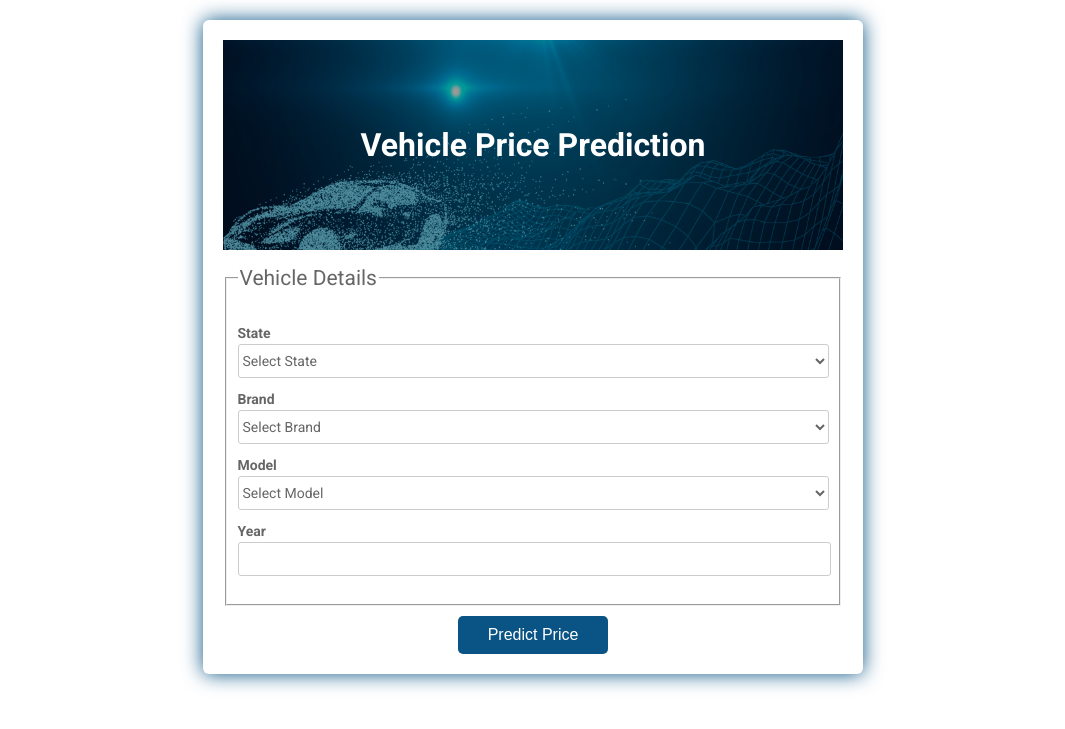
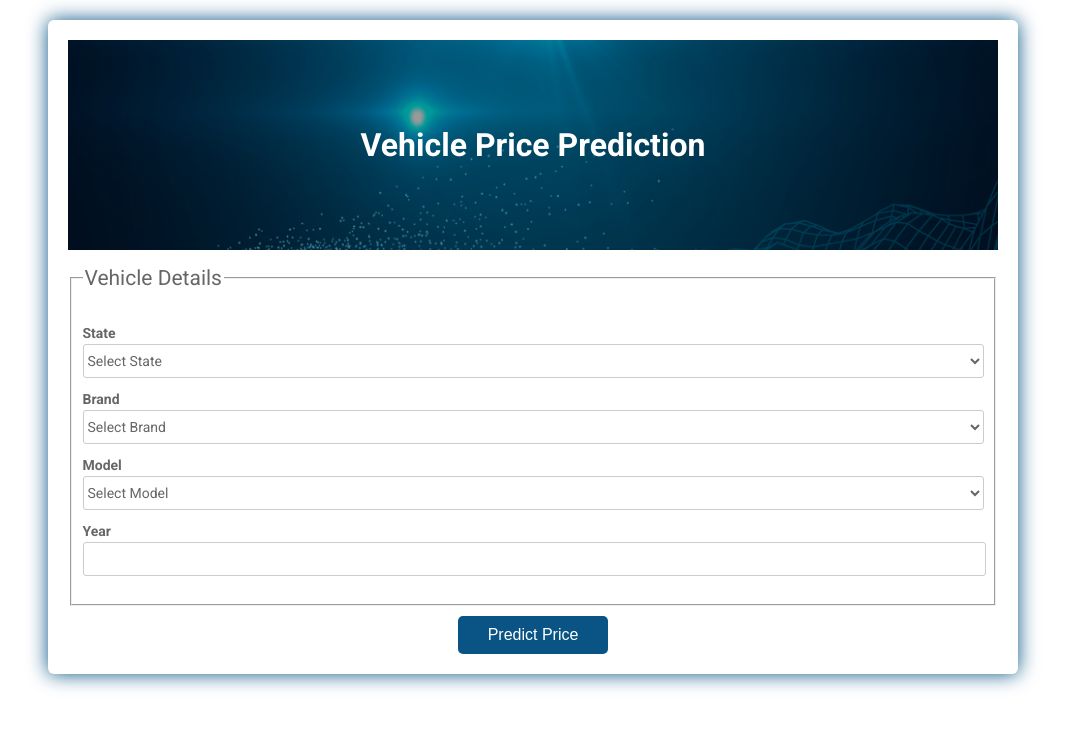
Before and after one commit to KarthickSathya22/Vehicle-Price-Prediction, a Flask app: page / in a window 1280 px wide. Shown: the top 729 px of the page, without its empty margins (107-1172 px from the left). Run offline with Flask 2, Linux system fonts and the light colour scheme; parts of the project's set-up code (start-up, migrations or seed data) failed here and were passed over; some libraries are stand-ins or nearby versions.

Commit message:
Update test.html

```diff
--- a/templates/test.html
+++ b/templates/test.html
@@ -35,7 +35,7 @@
       padding: 20px;
       }
       form {
-      width: 50%;
+      width: 75%;
       padding: 20px;
       border-radius: 6px;
       background: #fff;
```
